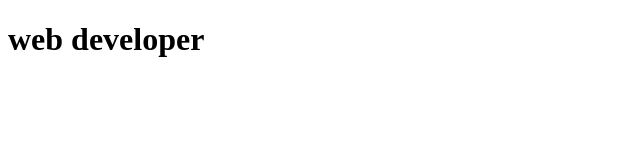
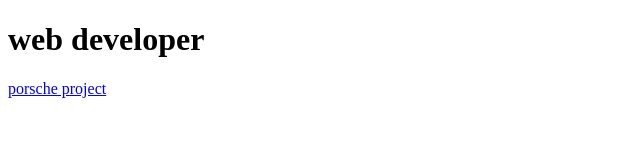
Before and after one commit to alenaviz-ux/alenaviz-ux.github.io, a plain HTML site: page index.html in a window 1280 px wide. Shown: the whole page, without its empty margins (0-640 px from the left). Drawn offline with Linux system fonts and the light colour scheme.

Commit message:
Add files via upload

```diff
--- a/index.html
+++ b/index.html
@@ -7,5 +7,6 @@
 </head>
 <body>
     <h1>web developer</h1>
+    <a href="https://alenaviz-ux.github.io/porsche/" target="_blank">porsche project</a>
 </body>
 </html>
```
